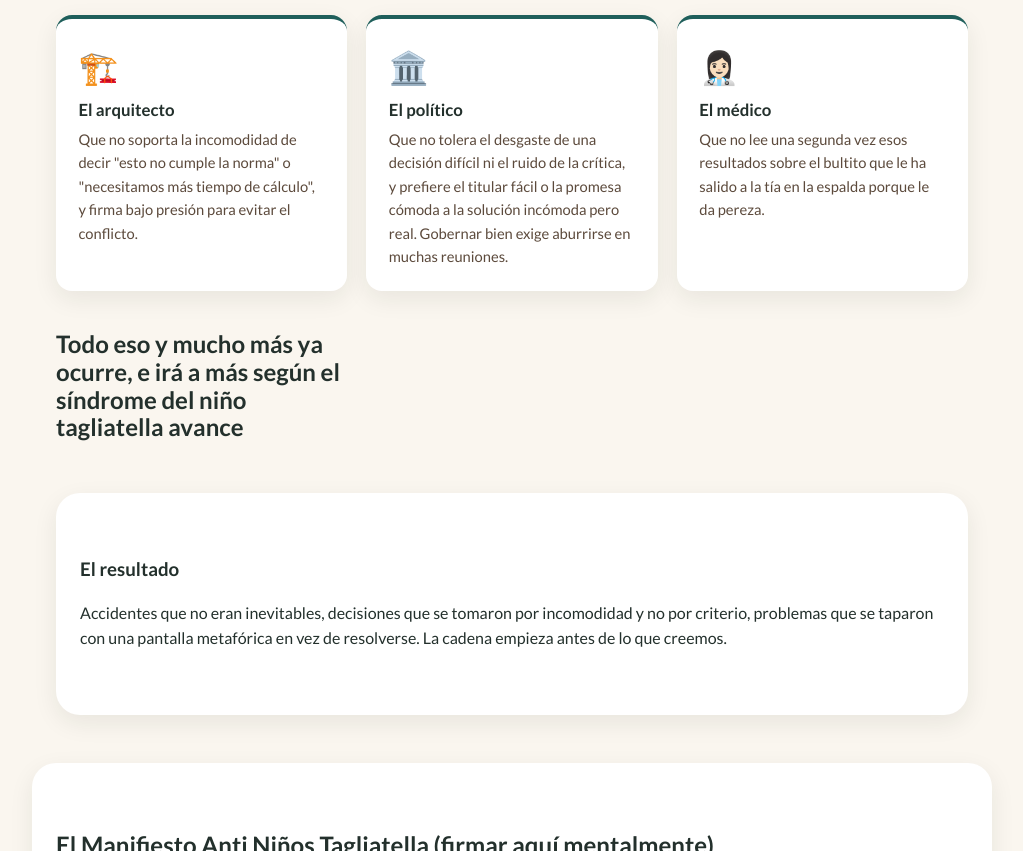
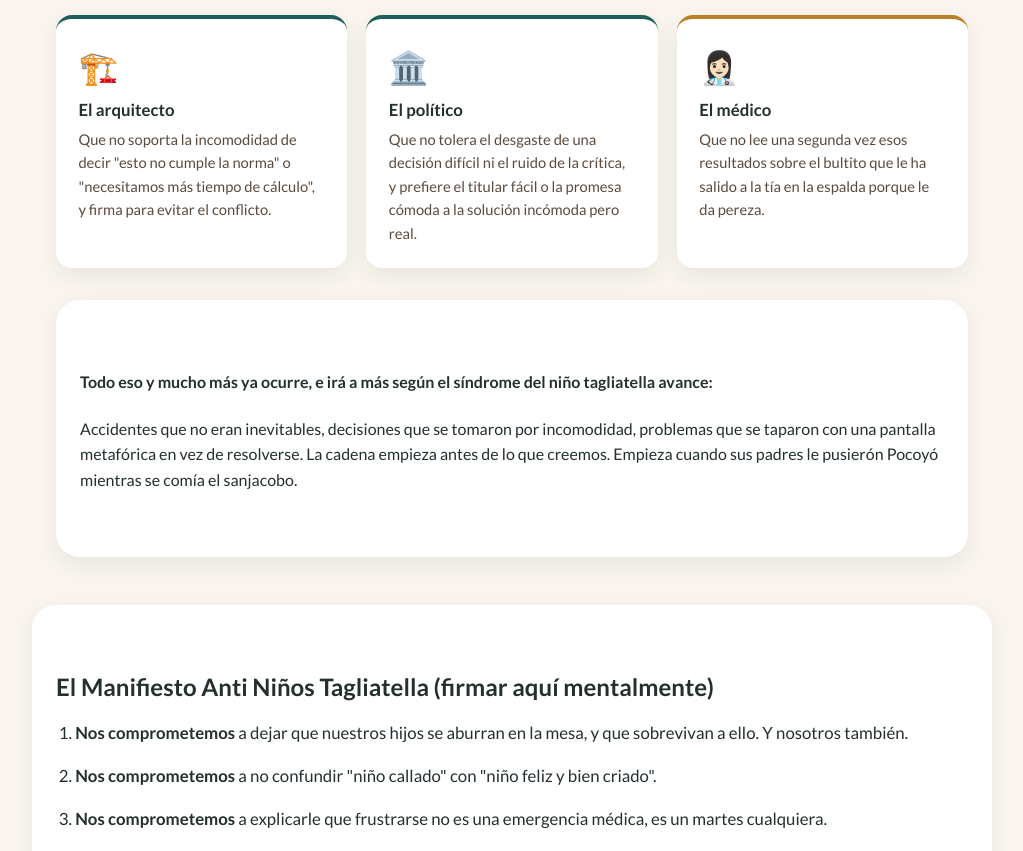
Before and after one commit to Danielonio/manifiesto_anti_ninos_tagliatella, a plain HTML site: page index.html in a window 1280 px wide. Shown: the part 2420-3271 px from the top of the page, without its empty margins (128-1151 px from the left). Drawn offline with Linux system fonts and the light colour scheme.

Commit message:
Update index.html

```diff
--- a/index.html
+++ b/index.html
@@ -124,23 +124,24 @@
     <div class="sociedad-card">
       <div class="emoji">🏗️</div>
       <h3>El arquitecto</h3>
-      <p>Que no soporta la incomodidad de decir "esto no cumple la norma" o "necesitamos más tiempo de cálculo", y firma bajo presión para evitar el conflicto.</p>
+      <p>Que no soporta la incomodidad de decir "esto no cumple la norma" o "necesitamos más tiempo de cálculo", y firma para evitar el conflicto.</p>
     </div>
     <div class="sociedad-card">
       <div class="emoji">🏛️</div>
       <h3>El político</h3>
-      <p>Que no tolera el desgaste de una decisión difícil ni el ruido de la crítica, y prefiere el titular fácil o la promesa cómoda a la solución incómoda pero real. Gobernar bien exige aburrirse en muchas reuniones.</p>
+      <p>Que no tolera el desgaste de una decisión difícil ni el ruido de la crítica, y prefiere el titular fácil o la promesa cómoda a la solución incómoda pero real.</p>
     </div>
     <div class="sociedad-card">
       <div class="emoji">👩🏻‍⚕️</div>
       <h3>El médico</h3>
       <p>Que no lee una segunda vez esos resultados sobre el bultito que le ha salido a la tía en la espalda porque le da pereza.</p>
     </div>
-  <h2>Todo eso y mucho más ya ocurre, e irá a más según el síndrome del niño tagliatella avance</h2>
   </div>
+
   <section id="resultado" class="manifiesto container">
-    <h3>El resultado</h3>
-    <p>Accidentes que no eran inevitables, decisiones que se tomaron por incomodidad y no por criterio, problemas que se taparon con una pantalla metafórica en vez de resolverse. La cadena empieza antes de lo que creemos.</p>
+    <h4>Todo eso y mucho más ya ocurre, e irá a más según el síndrome del niño tagliatella avance:</h4>
+    <p>Accidentes que no eran inevitables, decisiones que se tomaron por incomodidad, problemas que se taparon con una pantalla metafórica en vez de resolverse.
+      La cadena empieza antes de lo que creemos. Empieza cuando sus padres le pusierón Pocoyó mientras se comía el sanjacobo.</p>
   </section>
 </section>
 
```
Lines whose indentation alone changed are shown as unchanged.
